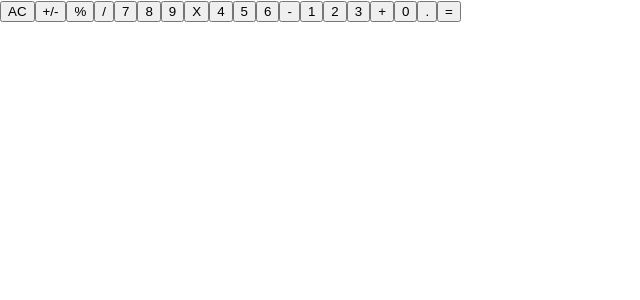
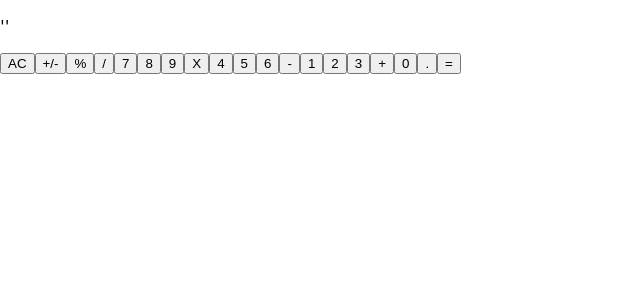
Before and after one commit to AmosPark/react-study-calculator, a React (Create React App) app in the folder calculator/: page / in a window 1280 px wide. Shown: the top 300 px of the page, without its empty margins (0-640 px from the left). Built offline with nearby package versions, Linux system fonts and the light colour scheme.

Commit message:
add insult

```diff
--- a/calculator/src/App.js
+++ b/calculator/src/App.js
@@ -4,6 +4,7 @@ import CalButtons from './CalButtons';
 function App() {
   return (
     <>
+      <p>''</p>
       <CalButtons />
     </>
   );
```
